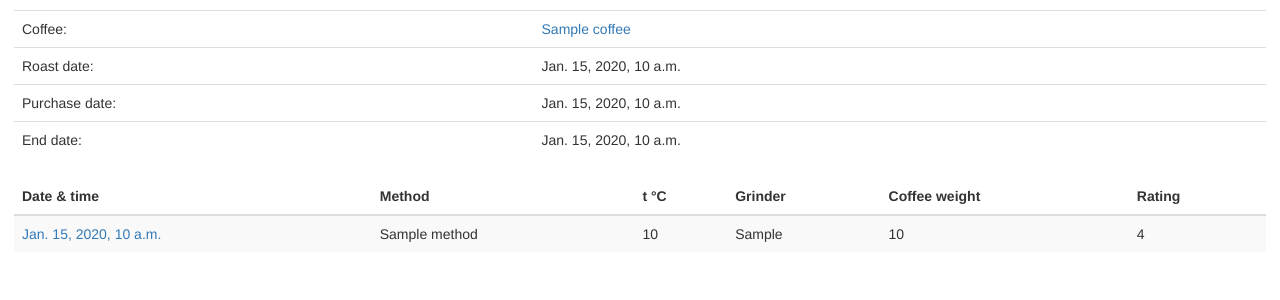
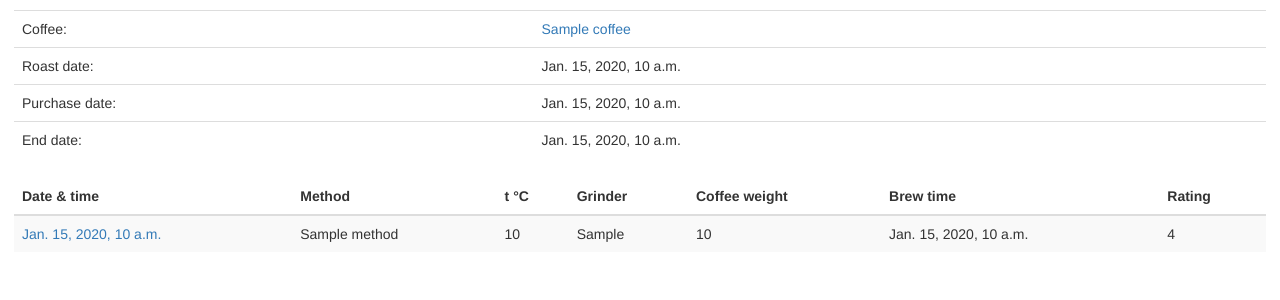
Before and after one commit to zimnukhov/coffee, a Django app: template coffee/templates/coffee/coffee_bag.html in a window 1280 px wide. Shown: the part 176-476 px from the top of the page. Run offline with Django 3.2, Linux system fonts and the light colour scheme; the template is opened without the code that fills it: most values are stand-ins (such as "Sample title", 1, 10 or a date in 2020); some libraries are stand-ins or nearby versions.

Commit message:
show brew time in brew lists

```diff
--- a/coffee/models.py
+++ b/coffee/models.py
@@ -119,6 +119,11 @@ class Brew(models.Model):
             return ''
         return '{}g'.format(self.coffee_weight)
 
+    def get_brew_time_display(self):
+        if self.brew_time is None:
+            return ''
+        return '%d:%02d' % (self.brew_time / 60, self.brew_time % 60)
+
     def get_rating_stars(self):
         stars = [False] * self.RATING_MAX
 
--- a/coffee/templates/coffee/coffee_bag.html
+++ b/coffee/templates/coffee/coffee_bag.html
@@ -30,6 +30,7 @@
             <th>t &deg;C</th>
             <th>Grinder</th>
             <th>Coffee weight</th>
+            <th>Brew time</th>
             <th>Rating</th>
         </tr>
     </thead>
@@ -41,6 +42,7 @@
             <td>{{ brew.temperature }}</td>
             <td>{{ brew.grinder_setting }}</td>
             <td>{{ brew.get_coffee_weight_display }}</td>
+            <td>{{ brew.get_brew_time_display }}</td>
             <td {% if brew.rating >= 8 %}class="rating_best"{% endif %}>{{ brew.get_rating_display }}
                 {% if brew.rating == max_rating %}&#9734;{% endif %}</td>
         </tr>
--- a/coffee/templates/coffee/coffee_details.html
+++ b/coffee/templates/coffee/coffee_details.html
@@ -29,6 +29,7 @@
             <th>t &deg;C</th>
             <th>Grinder</th>
             <th>Coffee weight</th>
+            <th>Brew time</th>
             <th>Rating</th>
         </tr>
     </thead>
@@ -49,6 +50,7 @@
             <td>{{ brew.temperature }}</td>
             <td>{{ brew.grinder_setting }}</td>
             <td>{{ brew.get_coffee_weight_display }}</td>
+            <td>{{ brew.get_brew_time_display }}</td>
             <td {% if brew.rating >= 8 %}class="rating_best"{% endif %}>{{ brew.rating }}/{{ brew.RATING_MAX }}</td>
         </tr>
         {% endfor %}
--- a/coffee/templates/coffee/index.html
+++ b/coffee/templates/coffee/index.html
@@ -23,6 +23,7 @@
             <th class="hidden-xs hidden-sm">Grinder</th>
             <th class="hidden-xs hidden-sm hidden-md">Water</th>
             <th class="hidden-xs hidden-sm">Coffee weight</th>
+            <th class="hidden-xs hidden-sm">Brew time</th>
             <th>Rating</th>
         </tr>
     </thead>
@@ -41,6 +42,7 @@
             <td class="hidden-xs hidden-sm">{{ brew.grinder_setting }}</td>
             <td class="hidden-xs hidden-sm hidden-md">{{ brew.water }}</td>
             <td class="hidden-xs hidden-sm">{{ brew.get_coffee_weight_display }}</td>
+            <td class="hidden-xs hidden-sm">{{ brew.get_brew_time_display }}</td>
             <td {% if brew.rating >= 8 %}class="rating_best"{% endif %}>{% if brew.rating %}{{ brew.rating }}/{{ brew.RATING_MAX }}{% else %}-{% endif %}</td>
         </tr>
         {% endfor %}
--- a/coffee/templates/coffee/method.html
+++ b/coffee/templates/coffee/method.html
@@ -9,6 +9,7 @@
             <th>t &deg;C</th>
             <th>Grinder</th>
             <th>Coffee weight</th>
+            <th class="hidden-xs">Brew time</th>
             <th>Rating</th>
         </tr>
     </thead>
@@ -20,6 +21,7 @@
             <td>{{ brew.temperature }}</td>
             <td>{{ brew.grinder_setting }}</td>
             <td>{{ brew.get_coffee_weight_display }}</td>
+            <td class="hidden-xs">{{ brew.get_brew_time_display }}</td>
             <td {% if brew.rating >= 8 %}class="rating_best"{% endif %}>{{ brew.get_rating_display }}
                 {% if brew.rating == max_rating %}&#9734;{% endif %}</td>
         </tr>
```
